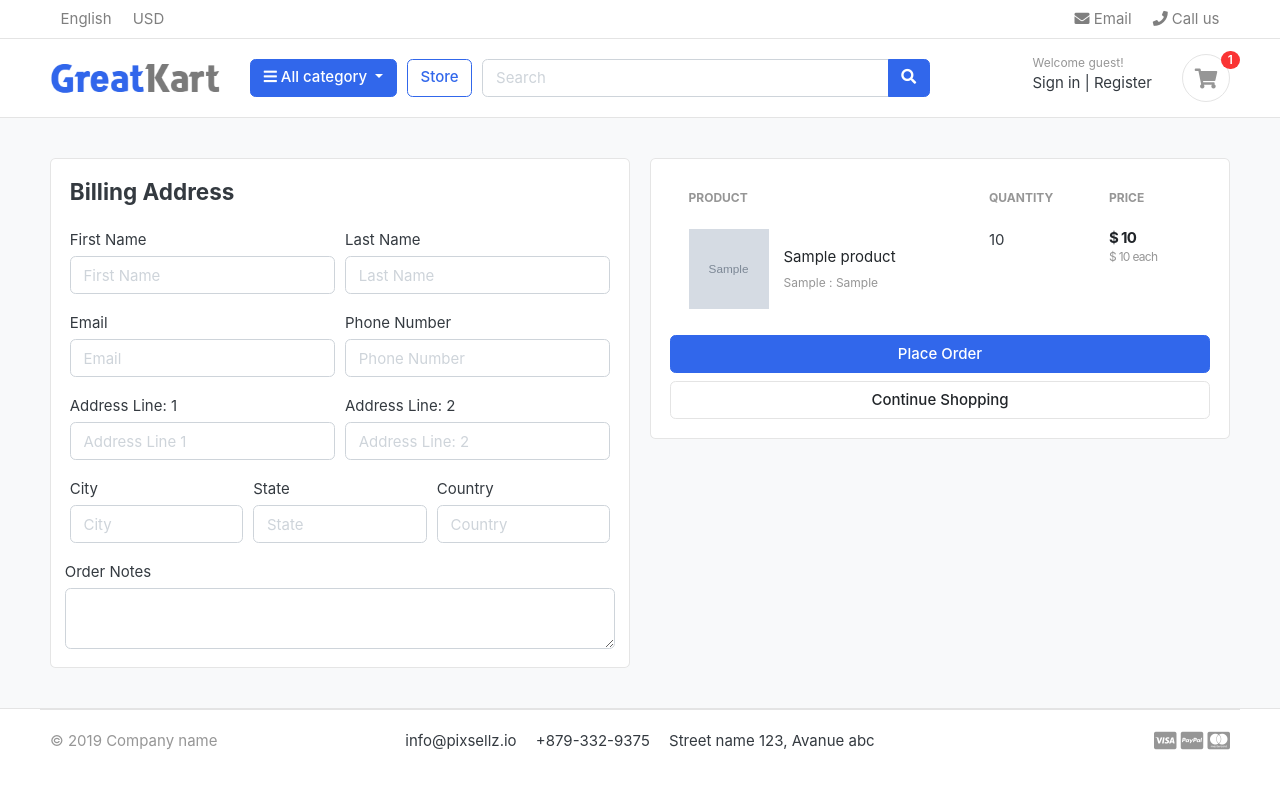
After one commit to mykkymk/ecom-django, a Django app: template templates/store/checkout.html in a window 1280 px wide. The commit adds this page. Run offline with Django 5.2, Linux system fonts and the light colour scheme; the template is opened without the code that fills it: most values are stand-ins (such as "Sample title", 1, 10 or a date in 2020); grey boxes marked "Sample" are stand-in pictures; some libraries are stand-ins or nearby versions; some web fonts are replaced.

Commit message:
checkout page design

```diff
--- a/accounts/urls.py
+++ b/accounts/urls.py
@@ -12,4 +12,5 @@ urlpatterns = [
     path('forgotPassword/', views.forgotPassword, name='forgotPassword'),
     path('resetpassword_validate/<uidb64>/<token>/', views.resetpassword_validate, name='resetpassword_validate'),
     path('resetPassword', views.resetPassword, name='resetPassword'),
+
 ]
--- a/carts/urls.py
+++ b/carts/urls.py
@@ -6,4 +6,5 @@ urlpatterns = [
     path('add_cart/<int:product_id>/', views.add_cart, name='add_cart'),
     path('remove_cart/<int:product_id>/<int:cart_item_id>/', views.remove_cart, name='remove_cart'),
     path('remove_cart_item/<int:product_id>/<int:cart_item_id>/', views.remove_cart_item, name='remove_cart_item'),
+    path('checkout', views.checkout, name='checkout'),
 ]
--- a/templates/store/cart.html
+++ b/templates/store/cart.html
@@ -99,7 +99,7 @@
 			<p class="text-center mb-3">
 				<img src="{% static './images/misc/payments.png' %}" height="26">
 			</p>
-			<a href="./place-order.html" class="btn btn-primary btn-block"> Checkout </a>
+			<a href="{% url 'checkout' %}" class="btn btn-primary btn-block"> Checkout </a>
 			<a href="{% url 'store' %}" class="btn btn-light btn-block">Continue Shopping</a>
 		</div> <!-- card-body.// -->
 		</div> <!-- card.// -->
--- /dev/null
+++ b/templates/store/checkout.html
@@ -0,0 +1,125 @@
+{% extends 'base.html' %}
+{% load static %}
+
+{% block content %}
+<section class="section-content padding-y bg">
+<div class="container">
+
+<!-- ============================ COMPONENT 1 ================================= -->
+<div class="row">
+	<aside class="col-lg-6">
+        <div class="card">
+            <div class="card-body">
+                <h4 class="card-title mb-4">Billing Address</h4>
+                <form action="" method="post">
+                    <div class="form-row">
+                        <div class="col form-group">
+                            <label for="">First Name</label>
+                            <input type="text" name="first_name" class="form-control" required placeholder="First Name">
+                        </div>
+                        <div class="col form-group">
+                            <label for="">Last Name</label>
+                            <input type="text" name="last_name" class="form-control" required placeholder="Last Name">
+                        </div>
+                    </div>
+                    <div class="form-row">
+                        <div class="col form-group">
+                            <label for="">Email</label>
+                            <input type="email" name="email" class="form-control" required placeholder="Email">
+                        </div>
+                        <div class="col form-group">
+                            <label for="">Phone Number</label>
+                            <input type="text" name="phone_number" class="form-control" required placeholder="Phone Number">
+                        </div>
+                    </div>
+                    <div class="form-row">
+                        <div class="col form-group">
+                            <label for="">Address Line: 1</label>
+                            <input type="text" name="address_line-1" class="form-control" required placeholder="Address Line 1">
+                        </div>
+                        <div class="col form-group">
+                            <label for="">Address Line: 2</label>
+                            <input type="text" name="address_line_2" class="form-control" placeholder="Address Line: 2">
+                        </div>
+                    </div>
+                    <div class="form-row">
+                        <div class="col form-group">
+                            <label for="">City</label>
+                            <input type="text" name="city" class="form-control" required placeholder="City" required>
+                        </div>
+                        <div class="col form-group">
+                            <label for="">State</label>
+                            <input type="text" name="state" class="form-control" placeholder="State" required>
+                        </div>
+                        <div class="col form-group">
+                            <label for="">Country</label>
+                            <input type="text" name="country" class="form-control" placeholder="Country" required>
+                        </div>
+                    </div>
+                    <div class="form-row">
+                        <label for="">Order Notes</label>
+                        <textarea name="order_note" rows=2 class="form-control"></textarea>
+                    </div>
+                </form>
+            </div>
+        </div> <!-- card.// -->
+
+	</aside> <!-- col.// -->
+	<aside class="col-lg-6">
+
+		<div class="card">
+		<div class="card-body">
+            <table class="table table-borderless table-shopping-cart">
+                <thead class="text-muted">
+                    <tr class="small text-uppercase">
+                        <th scope="col">Product</th>
+                        <th scope="col" width="120">Quantity</th>
+                        <th scope="col" width="120">Price</th>
+                    </tr>
+                </thead>
+                <tbody>
+                    {% for cart_item in cart_items %}
+                    <tr>
+                        <td>
+                            <figure class="itemside align-items-center">
+                                <div class="aside"><img src="{{ cart_item.product.images.url }}" class="img-sm"></div>
+                                <figcaption class="info">
+                                    <a href="{{ cart_item.product.get_url }}" class="title text-dark">{{ cart_item.product.product_name }}</a>
+                                    <p class="text-muted small">
+                                        {% if cart_item.variations.all %}
+                                            {% for item in cart_item.variations.all %}
+                                                {{ item.variation_category | capfirst }} : {{ item.variation_value | capfirst }} <br>
+                                            {% endfor %}
+                                        {% endif %}
+                                    </p>
+                                </figcaption>
+                            </figure>
+                        </td>
+                        <td>
+                            <label for="">{{ cart_item.quantity }}</label>
+                        </td>
+                        <td>
+                            <div class="price-wrap">
+                                <var class="price">$ {{ cart_item.sub_total }}</var>
+                                <small class="text-muted"> $ {{ cart_item.product.price }} each </small>
+                            </div> <!-- price-wrap .// -->
+                        </td>
+                    </tr>
+                {% endfor %}
+                </tbody>
+            </table>
+			<a href="./place-order.html" class="btn btn-primary btn-block"> Place Order </a>
+			<a href="{% url 'store' %}" class="btn btn-light btn-block">Continue Shopping</a>
+		</div> <!-- card-body.// -->
+		</div> <!-- card.// -->
+
+</aside> <!-- col.// -->
+
+
+</div> <!-- row.// -->
+<!-- ============================ COMPONENT 1 END .// ================================= -->
+
+</div> <!-- container .//  -->
+</section>
+<!-- ========================= SECTION CONTENT END// ========================= -->
+{% endblock %}
```
Also changed, not shown: carts/views.py (+27 -0 lines), db.sqlite3.
